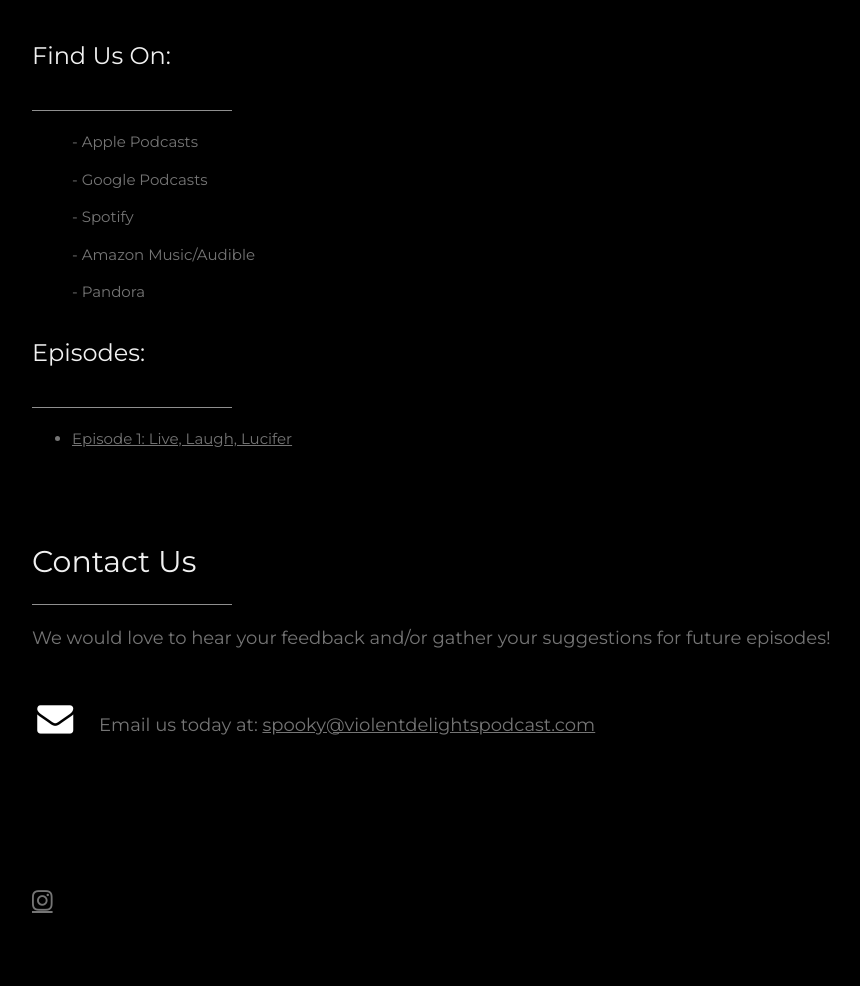
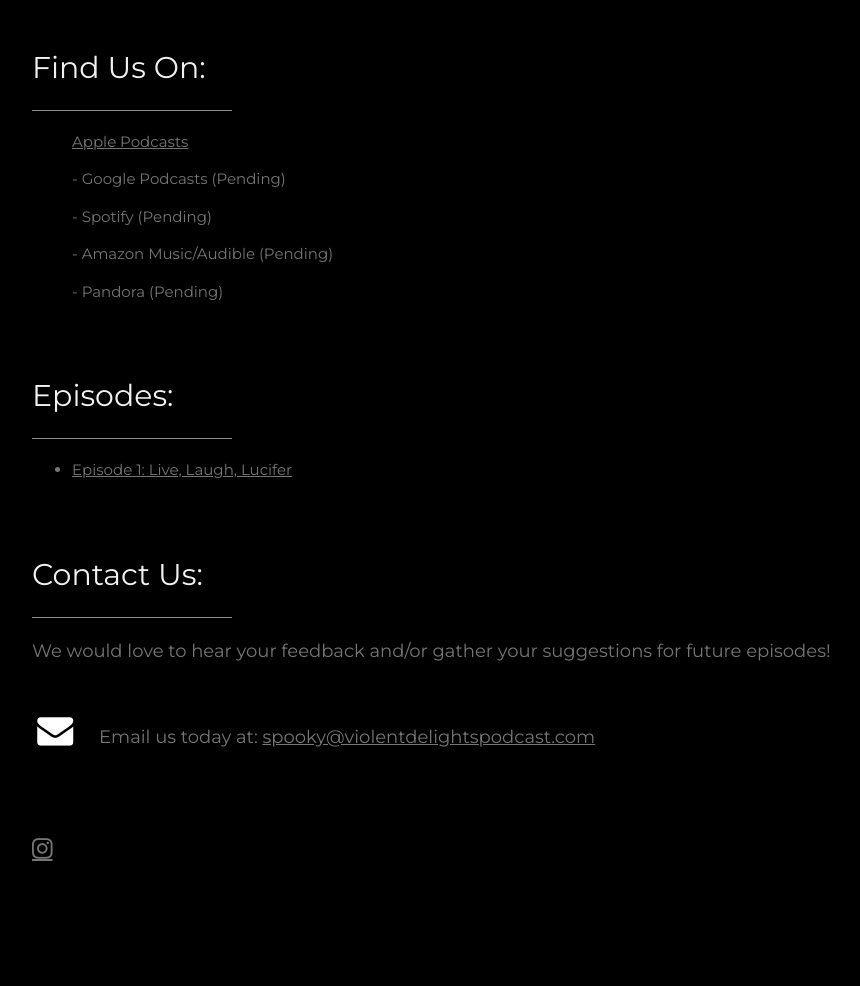
Before and after one commit to michaelowen37/violent_delights_podcast, a plain HTML site: page index.html in a window 1280 px wide. Shown: the part 1240-2226 px from the top of the page, without its empty margins (178-1038 px from the left). Drawn offline with nearby package versions, Linux system fonts and the light colour scheme.

Commit message:
Add files via upload

```diff
--- a/index.html
+++ b/index.html
@@ -85,37 +85,38 @@
     <hr style="width:200px" class="w3-opacity">
     <p>
         Join three best friends as they discuss stories involving true crime, mystery and the supernatural.  No topic is off the table for these ladies!  With three unique perspectives, you're sure to find what you're looking for whether it's fright, knowledge or just a good laugh.  Violent Delights invites you to listen, offer your own perspective and even submit your own topics for future episodes!
-    </p><br>
-    <h3 class="w3-padding-16 w3-text-light-grey">Find Us On:</h3>
+    </p><br><br>
+
+
+    <h2 class="w3-text-light-grey">Find Us On:</h3>
     <hr style="width:200px" class="w3-opacity">
     <p>
       <ul>
-        - Apple Podcasts
+         <a href="https://podcasts.apple.com/us/podcast/violent-delights/id1535665404">Apple Podcasts</a>
       </ul>
       <ul>
-        - Google Podcasts
+        - Google Podcasts (Pending)
       </ul>
       <ul>
-        - Spotify
+        - Spotify (Pending)
       </ul>
       <ul>
-        - Amazon Music/Audible
+        - Amazon Music/Audible (Pending)
       </ul>
       <ul>
-        - Pandora
+        - Pandora (Pending)
       </ul>
-    </p>
+    </p><br><br>
 
 
 
-
-<h3 class="w3-padding-16 w3-text-light-grey">Episodes:</h3>
+<h2 class="w3-text-light-grey">Episodes:</h2>
     <hr style="width:200px" class="w3-opacity">
     <p>
       <ul>
         <li><a href="https://archive.org/download/violent.delights.podcast/EP1VD_Final.mp3" target="_blank">Episode 1: Live, Laugh, Lucifer</a></li>
       </ul>
-    </p>
+    </p><br><br>
 
 
     <!-- <p class="w3-wide">Photography</p>
@@ -239,8 +240,8 @@
   <!-- </div> -->
 
   <!-- Contact Section -->
-  <div class="w3-padding-64 w3-content w3-text-grey" id="contact">
-    <h2 class="w3-text-light-grey">Contact Us</h2>
+  <div class="w3-content w3-text-grey" id="contact">
+    <h2 class="w3-text-light-grey">Contact Us:</h2>
     <hr style="width:200px" class="w3-opacity">
 
     <div class="w3-section">
```
